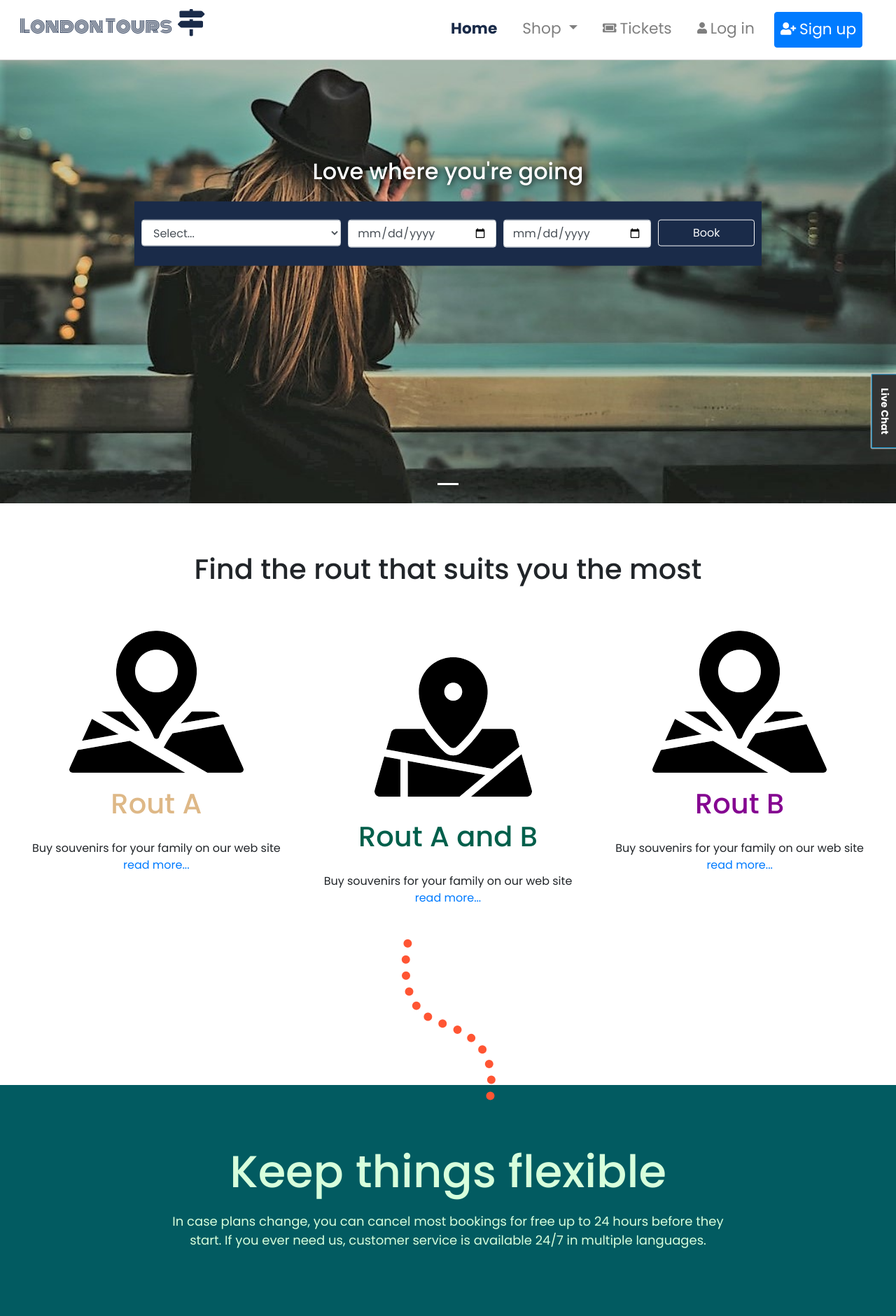
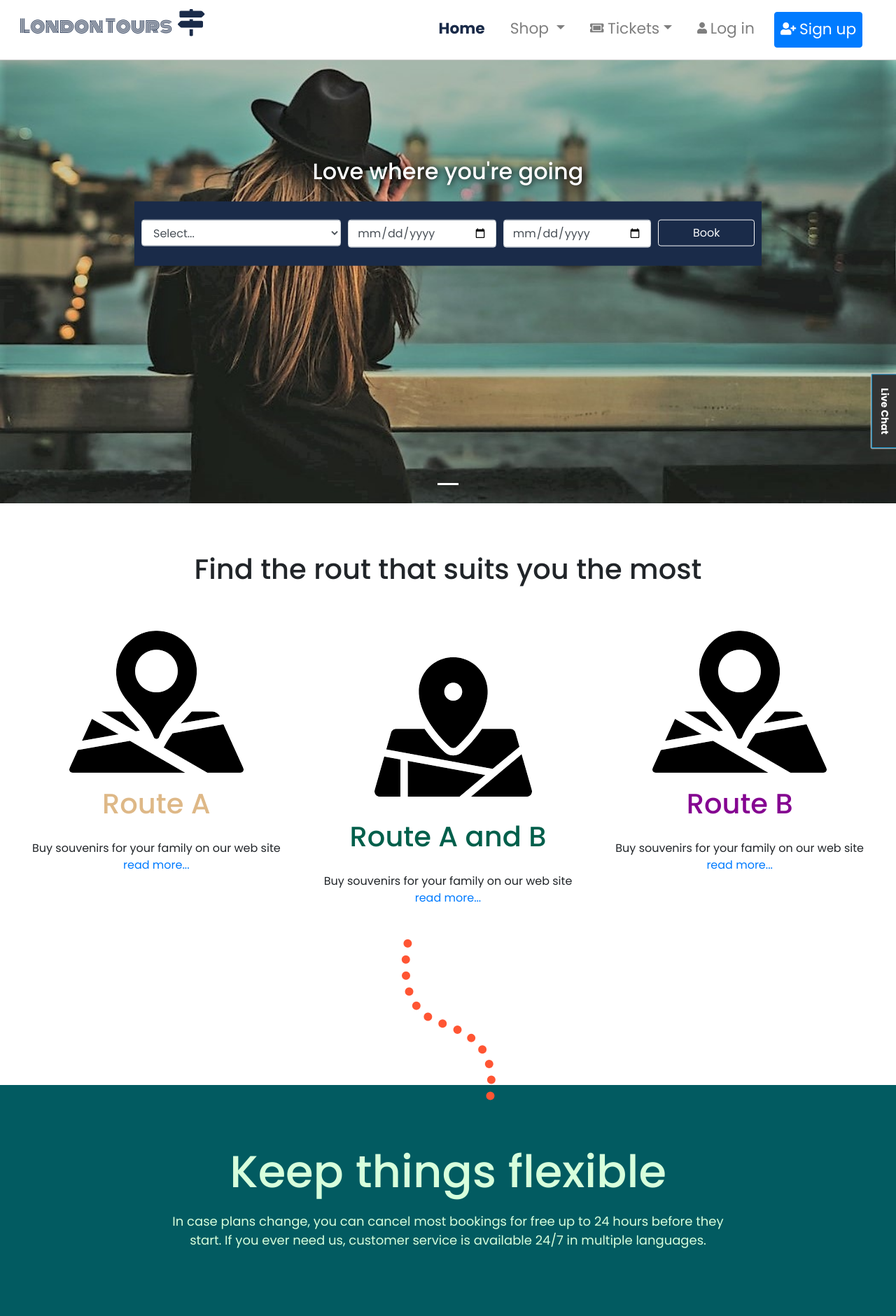
Before and after one commit to mihailtudos/LondonTours, a PHP site: page / in a window 1280 px wide. Shown: the top 1880 px of the page at 70% size. Run offline with PHP 8.4, Linux system fonts and the light colour scheme; some libraries are stand-ins or nearby versions; some web fonts are replaced.

Commit message:
navbar changed

```diff
--- a/header.php
+++ b/header.php
@@ -65,8 +65,15 @@ session_start();
 								<a class="dropdown-item" href="">Personalize</a>
 							</div>
 						</li>
-						<li class="nav-item">
-							<a id="active-ticket" class="nav-link" href="tickets.php"><i class="fas fa-ticket-alt"></i>Tickets</a>
+						<li class="nav-item dropdown">
+							<a id="active-ticket dropdownTickets" class="nav-link dropdown-toggle" role="button" href="tickets.php" data-toggle="dropdown" aria-haspopup="true" aria-expanded="false"><i class="fas fa-ticket-alt"></i>Tickets</a>
+							<div class="dropdown-menu" aria-labelledby="dropdownTickets">
+								<a class="dropdown-item" href="#">Info</a>
+								<a class="dropdown-item" href="#">Reserve</a>
+								<a class="dropdown-item" href="#">Check-in</a>
+								<div class="dropdown-divider"></div>
+								<a class="dropdown-item" href="">Cancel reservation</a>
+							</div>
 						</li>
 						<?php
 							if(isset($_SESSION['userEmail'])){
--- a/index.php
+++ b/index.php
@@ -34,9 +34,9 @@
 							<div class="col-md-4 col-sm-6 ">
 								<select class="form-control " id="exampleFormControlSelect1">
 									<option>Select...</option>
-									<option>Rout A</option>
-									<option>Rout B</option>
-									<option>Rout A + B</option>
+									<option>Route A</option>
+									<option>Route B</option>
+									<option>Route A + B</option>
 								</select>
 							</div>
 							<div class="col-md-3 col-sm-6">
@@ -100,21 +100,21 @@
 				<div>
 					<img src="img/routA.png" alt="">
 				</div>
-				<h1 class="routA-style">Rout A</h1>
+				<h1 class="routA-style">Route A</h1>
 				<p>Buy souvenirs for your family on our web site <a href=""> read more...</a></p>
 			</div>
 			<div class="col-xs-12 col-sm-6 col-md-4">
 				<div class="padding-left">
 					<img src="img/routB.png" alt="">
 				</div>
-				<h1 class="routB-style">Rout A and B</h1>
+				<h1 class="routB-style">Route A and B</h1>
 				<p>Buy souvenirs for your family on our web site <a href=""> read more...</a></p>
 			</div>
 			<div class="col-xs-12 col-sm-12 col-md-4">
 				<div>
 					<img src="img/routA.png" alt="">
 				</div>
-				<h1 class="routAandB-style">Rout B</h1>
+				<h1 class="routAandB-style">Route B</h1>
 				<p>Buy souvenirs for your family on our web site <a href=""> read more...</a></p>
 			</div>
 		</div>
```
